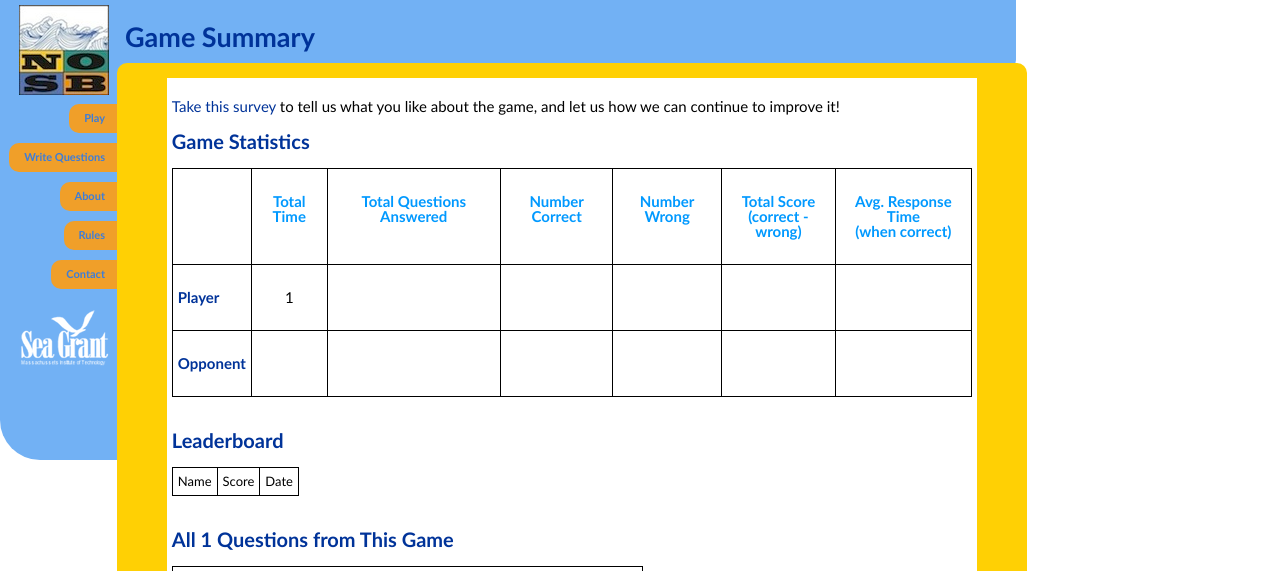
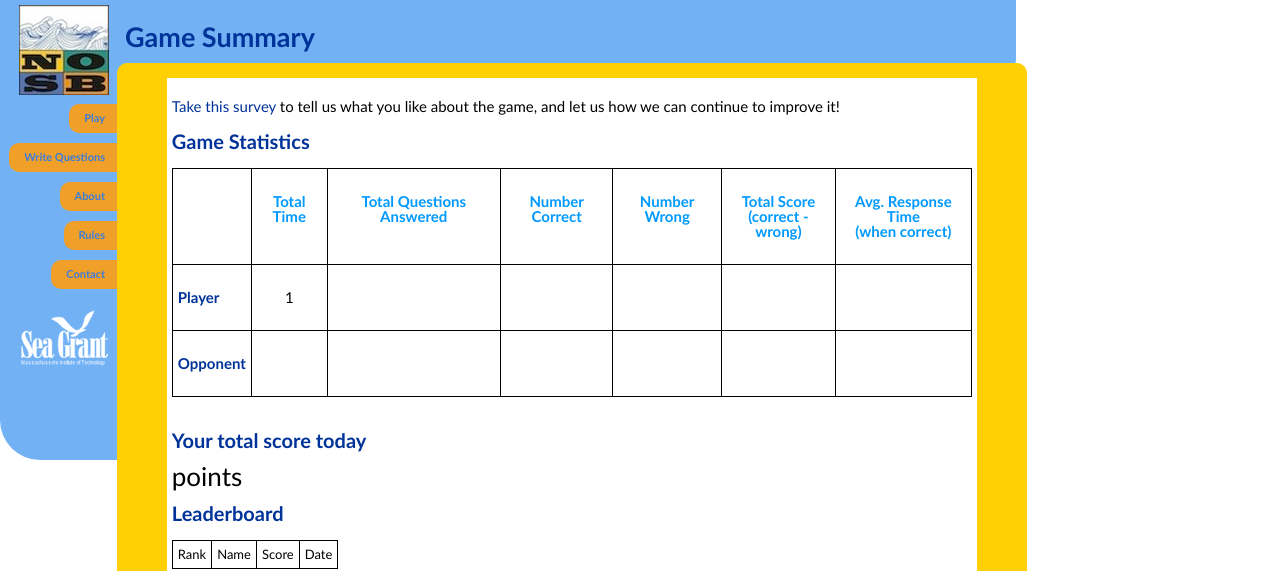
Before and after one commit to gregorybooma/mitsg-osq, a PHP site: page /onlineGameStats.php?playerTime=1 in a window 1280 px wide. Shown: the top 571 px of the page. Run offline with PHP 8.4, Linux system fonts and the light colour scheme; the visitor is signed in with stand-in values (Sample User, id 1); data comes from the database, SQL or seed files in the repository; data that the repository does not hold is empty.

Commit message:
new "your total score today" in online game

```diff
--- a/lamp-app/onlineGameStats.php
+++ b/lamp-app/onlineGameStats.php
@@ -84,16 +84,30 @@ echo "-->";
 ?>
 
 <div style="width:100%">
+
+  <h2>Your total score today</h2>
+
+  <div id="lifetimeScore">
+    <?php
+    $row = mysql_fetch_array(get_player_total($_SESSION['userName']));
+    echo $row["total"];
+    echo " points";
+    ?>
+  </div>
+
   <h2>Leaderboard</h2>
   <table>
     <thead>
-      <tr><td>Name</th><td>Score</th><td>Date</th></tr>
+      <tr><td>Rank</th><td>Name</th><td>Score</th><td>Date</th></tr>
     </thead>
     <?php
       $res = get_scores();
+      $rank = 0;
       while($row = mysql_fetch_array($res)){
+        $rank++;
         ?>
         <tr>
+          <td><?= $rank ?></td>
           <td><?= $row["name"] ?></td>
           <td><?= $row["score"] ?></td>
           <td><?= $row["date"] ?></td>
--- a/lamp-app/questionsJson.php
+++ b/lamp-app/questionsJson.php
@@ -1,4 +1,4 @@
-<?php
+ <?php
 
 // Intended to replace the awkward proprietary format in sp.php
 // with JSON
@@ -8,7 +8,7 @@ session_start();
 ini_set('display_errors',1);
 error_reporting(E_ALL);
 
-//connectToDB_Local(); //
+// connectToDB_Local(); //
 connectToDB_SG();
 $allQuestions = build_questions_array();
 $response = json_encode($allQuestions);
@@ -104,6 +104,15 @@ function get_scores() {
                       LIMIT 10');
 }
 
+function get_player_total($name) {
+  $nameSecure = mysql_real_escape_string($name);
+  return mysql_query("SELECT name, SUM(score) AS `total`
+                      FROM leaderboard
+                      WHERE name='$nameSecure'
+                      AND timestamp >= now() - INTERVAL 1 DAY
+                      GROUP BY name");
+}
+
 //Connect to DB
 function connectToDB_Local(){
 
--- a/lamp-app/stats.css
+++ b/lamp-app/stats.css
@@ -64,6 +64,12 @@ h4.alignR{
 	padding: 4px;
 	display: table-cell;
 }
+
+#lifetimeScore {
+	margin: .7em 0;
+	font-size: 2em;
+}
+
 td{
     border: solid 1px black;
 	padding:5px;
```
